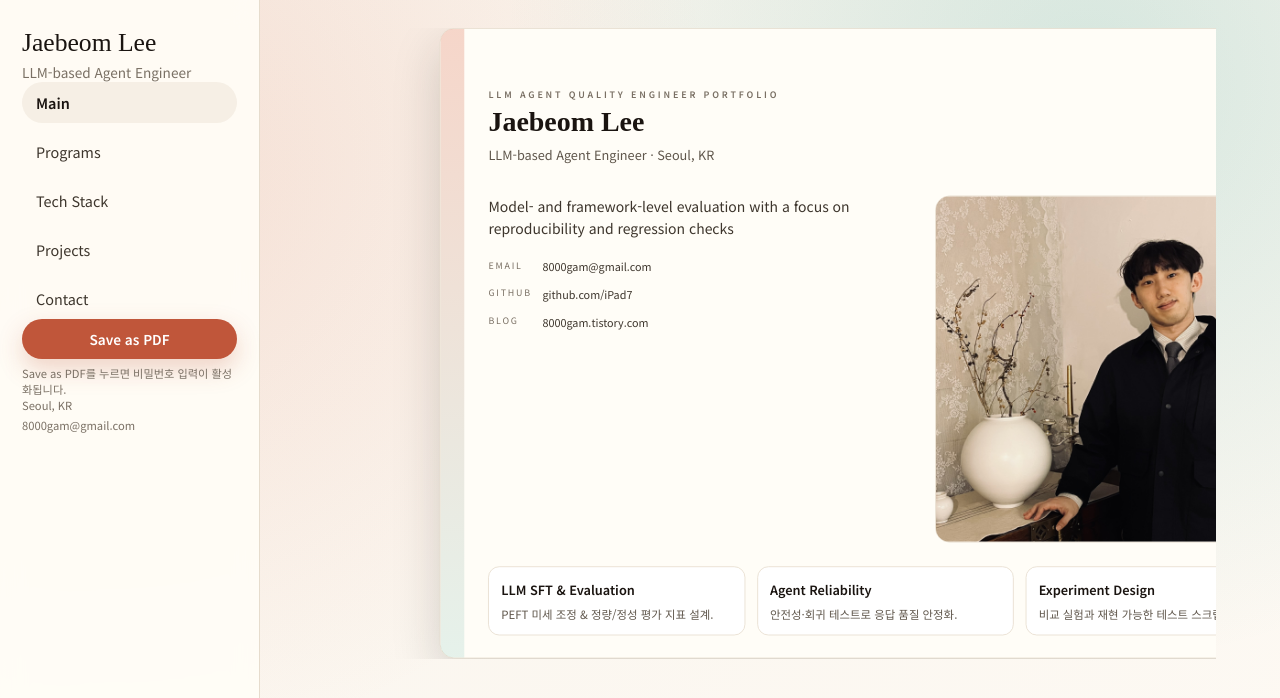
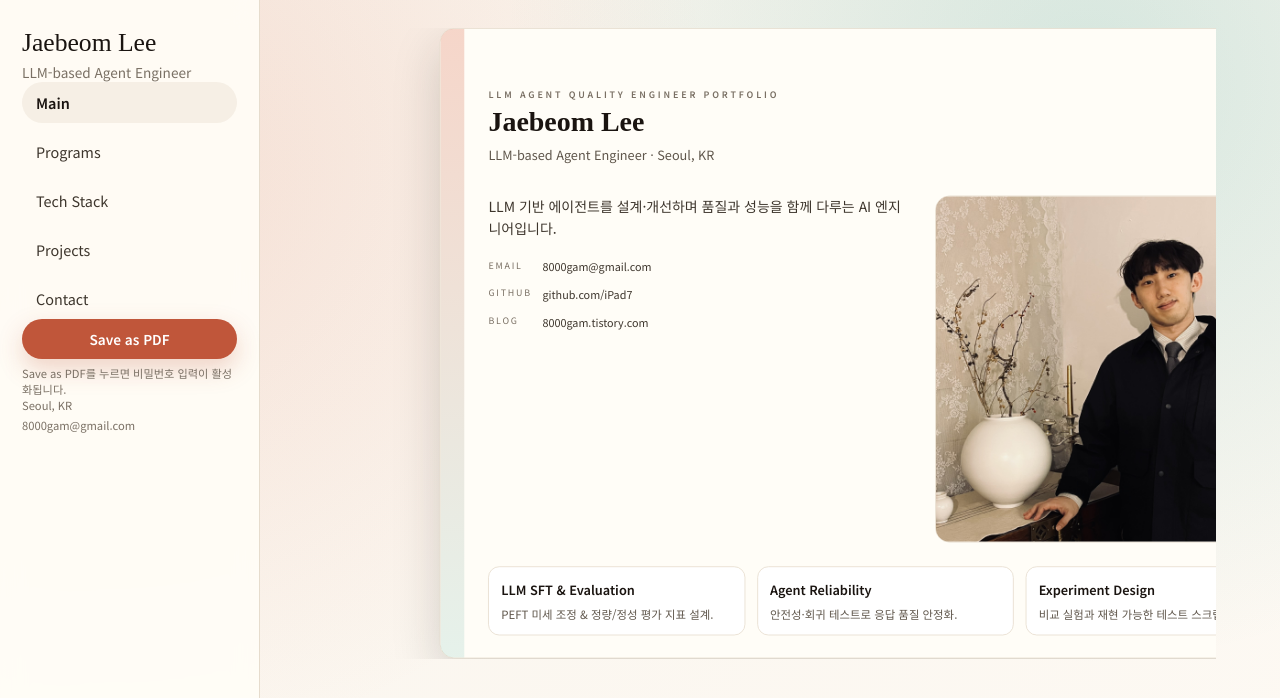
Before and after one commit to iPad7/portfolio, a React (Vite) app: page / in a window 1280 px wide. Shown: the top 698 px of the page. Built offline with nearby package versions, Linux system fonts and the light colour scheme; no server answers.

Commit message:
chore: 내용 수정

```diff
--- a/src/data/portfolio.js
+++ b/src/data/portfolio.js
@@ -2,7 +2,7 @@ export const site = {
   name: 'Jaebeom Lee',
   role: 'LLM-based Agent Engineer',
   title: 'LLM-based Agent Engineer',
-  tagline: 'Model- and framework-level evaluation with a focus on reproducibility and regression checks',
+  tagline: 'LLM 기반 에이전트를 설계·개선하며 품질과 성능을 함께 다루는 AI 엔지니어입니다.',
   location: 'Seoul, KR',
   email: '8000gam@gmail.com',
   github: 'https://github.com/iPad7',
```
